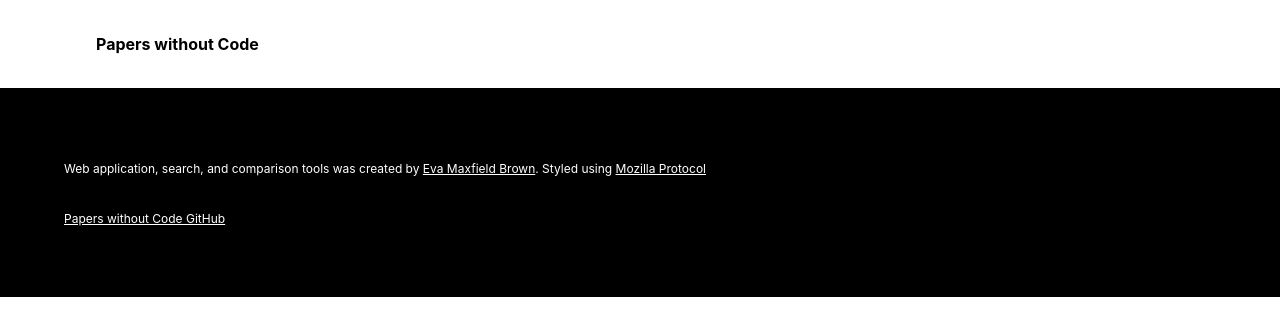
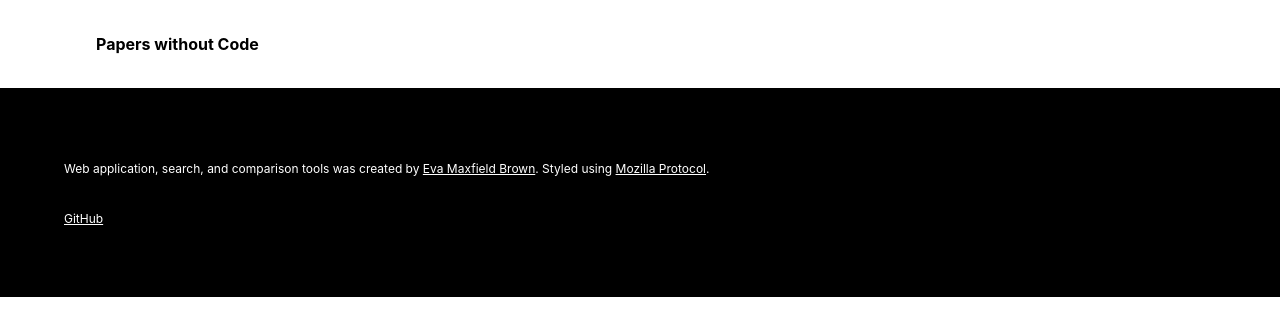
Before and after one commit to evamaxfield/papers-without-code, a Python web app: template papers_without_code/app/templates/base.html in a window 1280 px wide. Shown: the top 336 px of the page. Run offline with Jinja, Linux system fonts and the light colour scheme; the template is opened without the code that fills it, so the values that code supplies are empty; some web fonts are replaced.

Commit message:
Minor footer fixes

```diff
--- a/papers_without_code/app/templates/base.html
+++ b/papers_without_code/app/templates/base.html
@@ -89,12 +89,12 @@
                 <nav class="mzp-c-footer-secondary">
                     <div class="mzp-c-footer-legal">
                         <p class="mzp-c-footer-license">
-                            Web application, search, and comparison tools was created by <a href="https://evamaxfield.github.io" target="_blank">Eva Maxfield Brown</a>. Styled using <a href="https://protocol.mozilla.org/index.html" target="_blank">Mozilla Protocol</a>
+                            Web application, search, and comparison tools was created by <a href="https://evamaxfield.github.io" target="_blank">Eva Maxfield Brown</a>. Styled using <a href="https://protocol.mozilla.org/index.html" target="_blank">Mozilla Protocol</a>.
                         </p>
                         <ul class="mzp-c-footer-terms">
                             <li>
                                 <a href="https://github.com/evamaxfield/papers-without-code" target="_blank">
-                                    Papers without Code GitHub
+                                    GitHub
                                 </a>
                             </li>
                         </ul>
```
